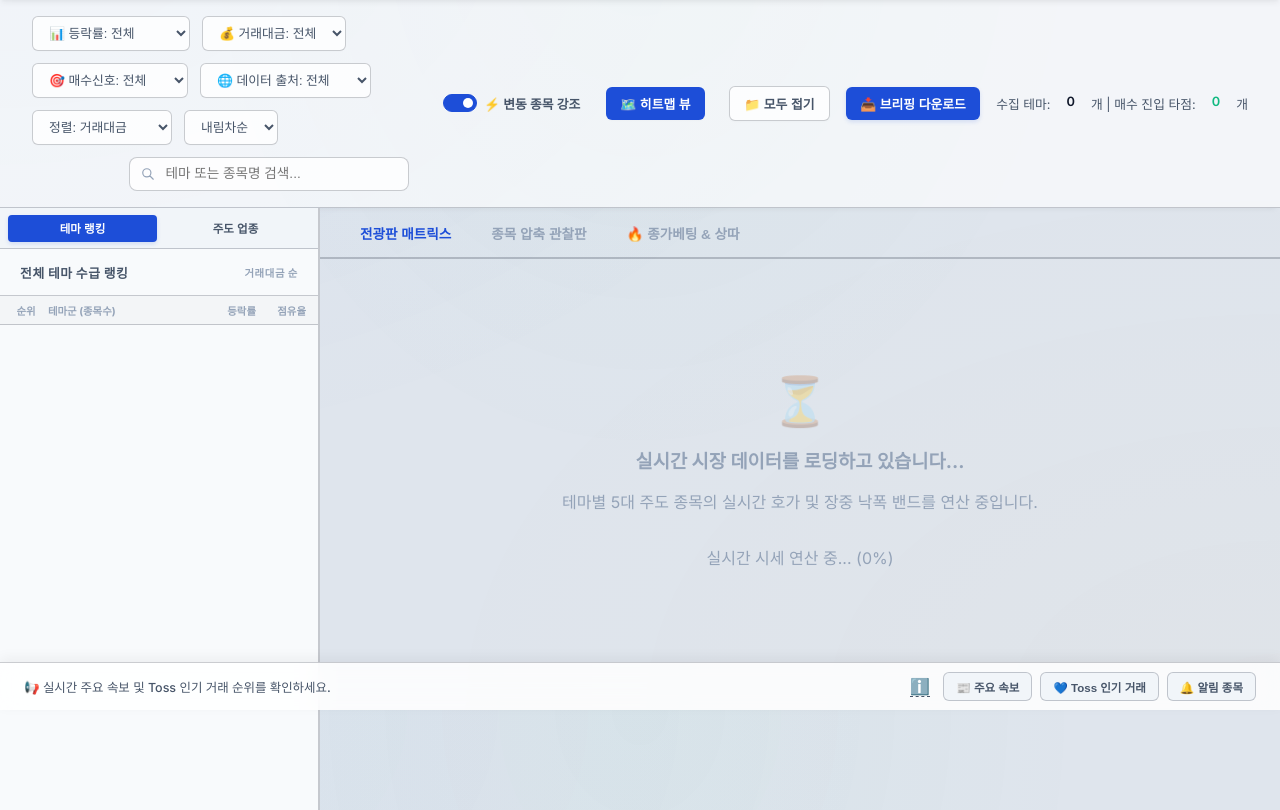
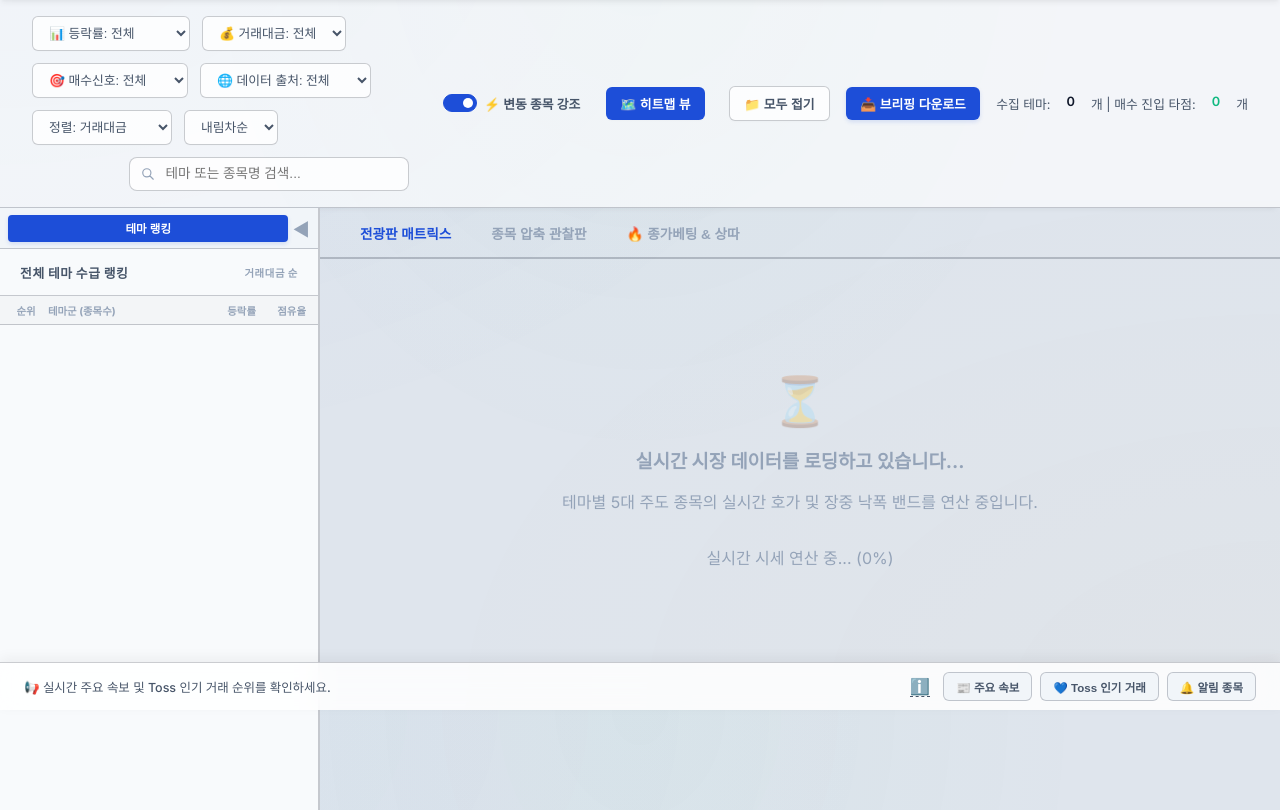
Before and after one commit to jak010/RetireFi, a FastAPI app: page / in a window 1280 px wide. Shown: the part 90-900 px from the top of the page. Run offline with FastAPI, Linux system fonts and the light colour scheme; data that the repository does not hold is empty.

Commit message:
feat: move top3 themes to grid view, add sidebar toggle, and fix heatmap scroll

```diff
--- a/src/static/css/style.css
+++ b/src/static/css/style.css
@@ -442,6 +442,7 @@ header {
     height: calc(100vh - 198px); /* Fill the screen perfectly down to the fixed bottom ticker bar */
     overflow: hidden;
     background: rgba(0, 0, 0, 0.01);
+    transition: grid-template-columns 0.3s cubic-bezier(0.4, 0, 0.2, 1);
 }
 
 /* Left Side: Full Theme Rankings List */
--- a/src/static/js/main.js
+++ b/src/static/js/main.js
@@ -961,35 +961,45 @@ function updateTickerPreview() {
     }
 }
 
-// Sidebar Tab Switcher (Theme Ranking vs Leader Sectors)
-function switchSidebarTab(tabName) {
-    currentSidebarTab = tabName;
-
-    const tabTheme = document.getElementById('tab-theme-ranking');
-    const tabLeader = document.getElementById('tab-leader-ranking');
-    const headerTheme = document.getElementById('theme-ranking-header');
-    const headerLeader = document.getElementById('leader-ranking-header');
-    const containerTheme = document.getElementById('ranking-list-container');
-    const containerLeader = document.getElementById('leader-list-container');
-    const tableHeader = document.getElementById('theme-table-header');
-
-    if (tabName === 'theme') {
-        if (tabTheme) tabTheme.classList.add('active');
-        if (tabLeader) tabLeader.classList.remove('active');
-        if (headerTheme) headerTheme.style.display = 'flex';
-        if (headerLeader) headerLeader.style.display = 'none';
-        if (containerTheme) containerTheme.style.display = 'flex';
-        if (containerLeader) containerLeader.style.display = 'none';
-        if (tableHeader) tableHeader.style.display = 'grid';
+// Toggle sidebar collapse/expand
+let isSidebarCollapsed = false;
+function toggleSidebar() {
+    isSidebarCollapsed = !isSidebarCollapsed;
+    const sidebar = document.querySelector('.ranking-sidebar');
+    const layout = document.querySelector('.dashboard-layout');
+    const btn = document.getElementById('btn-toggle-sidebar-left');
+
+    if (isSidebarCollapsed) {
+        layout.style.gridTemplateColumns = '0px 1fr';
+        btn.innerText = '▶';
+        btn.title = '사이드바 펴기';
+        btn.style.position = 'absolute';
+        btn.style.left = '0';
+        btn.style.top = '140px';
+        btn.style.zIndex = '100';
+        btn.style.background = '#fff';
+        btn.style.border = '1px solid var(--border-color)';
+        btn.style.padding = '0.3rem';
+        btn.style.borderRadius = '0 6px 6px 0';
+        btn.style.boxShadow = '2px 0 5px rgba(0,0,0,0.05)';
+
+        // Append the button to the layout directly so it stays visible
+        layout.appendChild(btn);
     } else {
-        if (tabTheme) tabTheme.classList.remove('active');
-        if (tabLeader) tabLeader.classList.add('active');
-        if (headerTheme) headerTheme.style.display = 'none';
-        if (headerLeader) headerLeader.style.display = 'flex';
-        if (containerTheme) containerTheme.style.display = 'none';
-        if (containerLeader) containerLeader.style.display = 'flex';
-        if (tableHeader) tableHeader.style.display = 'none';
-        renderLeaderSectorsList(); // 즉시 로드
+        layout.style.gridTemplateColumns = '320px 1fr';
+        btn.innerText = '◀';
+        btn.title = '사이드바 접기';
+        btn.style.position = 'static';
+        btn.style.background = 'none';
+        btn.style.border = 'none';
+        btn.style.boxShadow = 'none';
+        btn.style.padding = '0';
+
+        // Put the button back to the tabs container
+        const tabsContainer = document.querySelector('.sidebar-tabs');
+        if (tabsContainer) {
+            tabsContainer.appendChild(btn);
+        }
     }
 }
 
@@ -1183,38 +1193,56 @@ function focusConsolidatedStock(code) {
     setTimeout(() => { row.style.background = 'transparent'; }, 2500);
 }
 
-// Render Leader Sectors Top 3 List in sidebar container
+// Render Leader Sectors Top 3 List in horizontal banner
 function renderLeaderSectorsList() {
-    const container = document.getElementById('leader-list-container');
-    if (!container) return;
+    const bannerContainer = document.getElementById('leader-banner-container');
+    const container = document.getElementById('leader-list-horizontal');
+    if (!container || !bannerContainer) return;
 
     container.innerHTML = '';
     if (!Array.isArray(leaderSectors3) || leaderSectors3.length === 0) {
-        container.innerHTML = `<div style="text-align:center; padding:2rem; color:var(--text-muted); font-size:0.8rem;">주도 테마가 없습니다.</div>`;
+        bannerContainer.style.display = 'none';
         return;
     }
+
+    bannerContainer.style.display = 'flex';
 
     leaderSectors3.forEach((theme, index) => {
         const item = document.createElement('div');
-        item.className = 'kiwoom-item';
+        item.style.cssText = `
+            display: flex;
+            align-items: center;
+            gap: 0.5rem;
+            background: #fff;
+            border: 1px solid var(--border-color);
+            border-radius: 6px;
+            padding: 0.25rem 0.6rem;
+            cursor: pointer;
+            box-shadow: 0 1px 2px rgba(0,0,0,0.02);
+            transition: all 0.2s;
+            white-space: nowrap;
+        `;
 
         const rateVal = parseFloat(theme.avg_rate);
-        let rateClass = 'rate-flat';
-        if (rateVal > 0) rateClass = 'rate-up';
-        else if (rateVal < 0) rateClass = 'rate-down';
-
-        // 거래대금 표시
-        const volStr = theme.total_volume_str || '-';
+        let rateColor = 'var(--text-muted)';
+        if (rateVal > 0) rateColor = 'var(--accent-red)';
+        else if (rateVal < 0) rateColor = 'var(--accent-blue)';
 
         item.innerHTML = `
-            <span class="kiwoom-rank">${index + 1}</span>
-            <div class="kiwoom-info">
-                <span class="kiwoom-name" title="${theme.theme_name}">${theme.theme_name}</span>
-                <span class="kiwoom-code">대장: ${theme.leader_stock || '-'}</span>
-            </div>
-            <span class="kiwoom-price">${volStr}</span>
-            <span class="kiwoom-rate ${rateClass}">${rateVal > 0 ? '+' : ''}${theme.avg_rate}%</span>
+            <div style="font-weight: 800; color: var(--text-secondary); font-size: 0.75rem;">${index + 1}</div>
+            <div style="font-weight: 700; color: var(--text-primary); font-size: 0.75rem;">${theme.theme_name}</div>
+            <div style="font-size: 0.7rem; color: var(--text-muted);">대장: ${theme.leader_stock || '-'}</div>
+            <div style="font-weight: 700; font-family: var(--font-outfit); font-size: 0.75rem; color: ${rateColor};">${rateVal > 0 ? '+' : ''}${theme.avg_rate}%</div>
         `;
+
+        item.onmouseover = () => {
+            item.style.transform = 'translateY(-1px)';
+            item.style.boxShadow = '0 3px 5px rgba(0,0,0,0.05)';
+        };
+        item.onmouseout = () => {
+            item.style.transform = 'translateY(0)';
+            item.style.boxShadow = '0 1px 2px rgba(0,0,0,0.02)';
+        };
 
         item.onclick = () => {
             triggerSearch(theme.theme_name);
--- a/src/templates/index.html
+++ b/src/templates/index.html
@@ -132,9 +132,9 @@
     <div class="dashboard-layout">
         <!-- Left Side: Total Themes & Leader Sectors Split View -->
         <div class="ranking-sidebar">
-            <div class="sidebar-tabs">
+            <div class="sidebar-tabs" style="display: flex; justify-content: space-between; align-items: center; padding-right: 0.5rem;">
                 <button class="sidebar-tab active" id="tab-theme-ranking" onclick="switchSidebarTab('theme')">테마 랭킹</button>
-                <button class="sidebar-tab" id="tab-leader-ranking" onclick="switchSidebarTab('leader')">주도 업종</button>
+                <button id="btn-toggle-sidebar-left" onclick="toggleSidebar()" style="background: none; border: none; font-size: 1.1rem; cursor: pointer; color: var(--text-muted); transition: color 0.2s;" title="사이드바 접기/펴기">◀</button>
             </div>
             <div class="ranking-sidebar-header" id="theme-ranking-header">
                 <span>전체 테마 수급 랭킹</span>
@@ -146,14 +146,7 @@
                 <span style="cursor: pointer; text-align: right;" onclick="setSidebarSort('rate')" title="평균 등락률 정렬">등락률</span>
                 <span style="cursor: pointer; text-align: right;" onclick="setSidebarSort('volume')" title="거래대금 점유율 정렬">점유율</span>
             </div>
-            <div class="ranking-sidebar-header" id="leader-ranking-header" style="display: none;">
-                <span>실시간 주도 업종 TOP 3</span>
-                <span style="font-size:0.65rem; color:var(--text-muted);">평균 등락률 순</span>
-            </div>
             <div class="ranking-list-container" id="ranking-list-container">
-                <!-- Injected via JS -->
-            </div>
-            <div class="ranking-list-container" id="leader-list-container" style="display: none;">
                 <!-- Injected via JS -->
             </div>
         </div>
@@ -169,6 +162,14 @@
 
             <!-- Tab Content 1: Grid View -->
             <div id="grid-view-container" style="display: flex; flex-direction: column; flex: 1; min-height: 0; width: 100%; overflow: hidden;">
+                <!-- Top 3 Leader Themes Banner -->
+                <div id="leader-banner-container" style="display: none; padding: 0.5rem 1.5rem 0.5rem 1.5rem; gap: 1rem; align-items: center; border-bottom: 1px solid var(--border-color); background: #fdfdfd;">
+                    <div style="font-size: 0.75rem; font-weight: 800; color: var(--accent-red); white-space: nowrap;">🔥 주도 업종 TOP 3</div>
+                    <div id="leader-list-horizontal" style="display: flex; gap: 0.5rem; overflow-x: auto; flex: 1; align-items: center;">
+                        <!-- Injected via JS -->
+                    </div>
+                </div>
+
                 <!-- 1-A: Dashboard Detail Grid -->
                 <div class="dashboard-grid" id="dashboard-grid-container" style="display: grid;">
                     <div class="no-data-msg">
@@ -183,7 +184,7 @@
                 </div>
 
                 <!-- 1-B: Heatmap Subview -->
-                <div id="heatmap-subview-container" style="display: none; flex-direction: column; flex: 1; min-height: 0; background: #ffffff; border-radius: 12px; border: 1px solid var(--border-color); position: relative; overflow: hidden; box-shadow: 0 4px 6px -1px rgba(0,0,0,0.02); margin: 0 1.5rem 1.5rem 1.5rem; padding: 1.25rem;">
+                <div id="heatmap-subview-container" style="display: none; flex-direction: column; flex: 1; min-height: 0; background: #ffffff; border-radius: 12px; border: 1px solid var(--border-color); position: relative; overflow: auto; box-shadow: 0 4px 6px -1px rgba(0,0,0,0.02); margin: 0 1.5rem 1.5rem 1.5rem; padding: 1.25rem;">
                     <div style="display: flex; justify-content: space-between; align-items: center; border-bottom: 1px solid var(--border-color); padding-bottom: 0.75rem; margin-bottom: 1rem; user-select: none;">
                         <div style="font-family: var(--font-outfit); font-size: 0.85rem; font-weight: 700; color: var(--accent-blue); text-transform: uppercase; letter-spacing: 0.05em;">시장 주도 테마 히트맵</div>
                         <div style="display: flex; gap: 0.5rem; align-items: center;">
```
